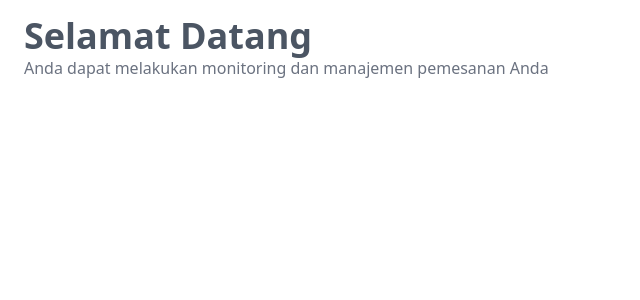
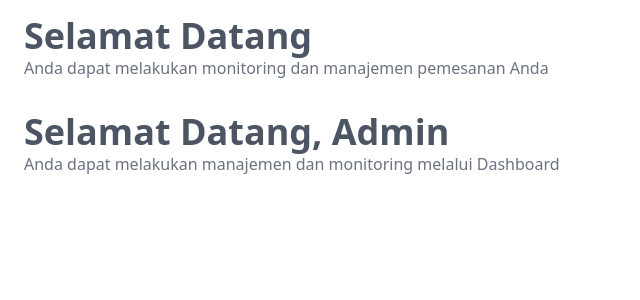
Before and after one commit to oktavianiandrianti26/Kelompok-1-Titipin, a React (Vite) app in the folder frontend/: page / in a window 1280 px wide. Shown: the top 300 px of the page, without its empty margins (0-640 px from the left). Built offline with nearby package versions, Linux system fonts and the light colour scheme.

Commit message:
feat:component header admin

```diff
--- a/frontend/src/App.jsx
+++ b/frontend/src/App.jsx
@@ -1,11 +1,15 @@
 import React from 'react';
 import HeaderUser from './components/headerUser';
+import HeaderAdmin from './components/headerAdmin';
 import './index.css';
 
 function App() {
   return (
     <div>
       <HeaderUser />
+
+      <HeaderAdmin />
+
       <main>
         {/* Konten lainnya */}
       </main>
```
